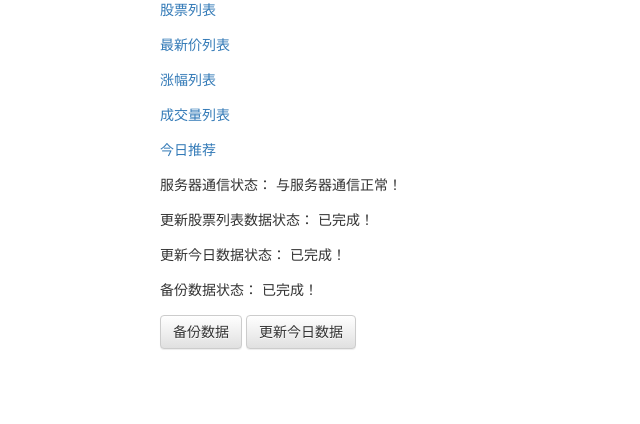
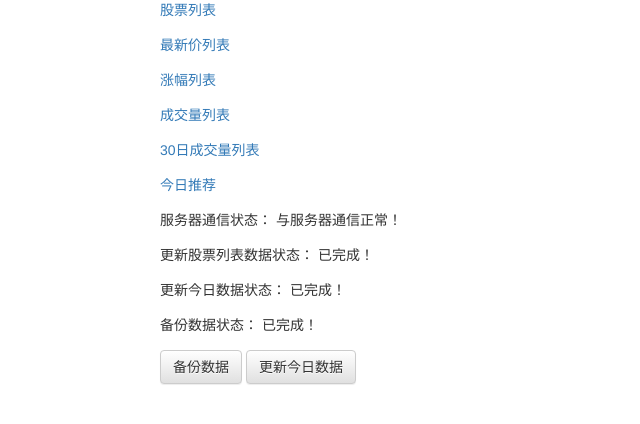
Before and after one commit to jfengq/CodeIgniter, a CodeIgniter app: page /database/ in a window 1280 px wide. Shown: the top 424 px of the page, without its empty margins (0-640 px from the left). Run offline with CodeIgniter, Linux system fonts and the light colour scheme; data that the repository does not hold is empty.

Commit message:
Update welcome_message.php

```diff
--- a/application/views/welcome_message.php
+++ b/application/views/welcome_message.php
@@ -16,6 +16,9 @@ defined('BASEPATH') OR exit('No direct script access allowed');
 	</div>
 	<div class="form-group">
 		<a href="/cheng_jiao">成交量列表</a>
+	</div>
+	<div class="form-group">
+		<a href="/cheng_jiao30">30日成交量列表</a>
 	</div>
 	<div class="form-group">
 		<a href="/tui_jian?day=3&chengjiao0=0.6&chengjiao1=1&zuidi=7&zuigao=25&zhangfu0=5&zhangfu2=8&zhangfu3=10">今日推荐</a>
```
